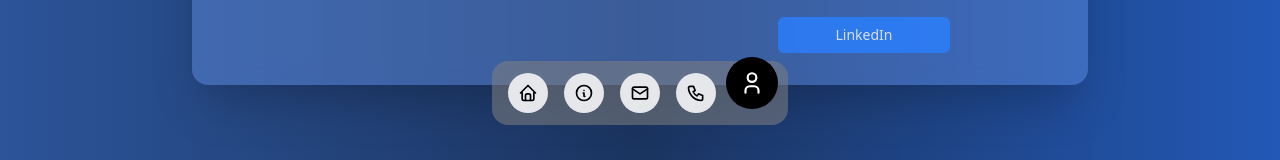
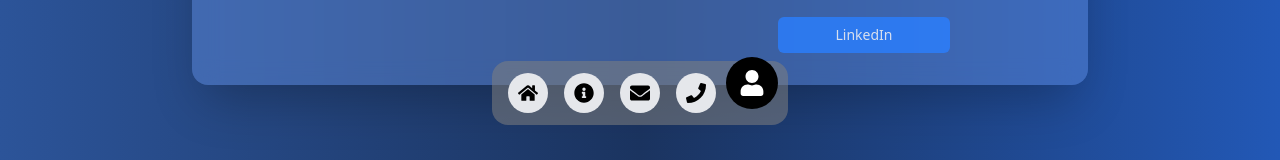
Before and after one commit to Anandhakrishnan15/Mailer, a React (Vite) app in the folder FEnd/: page /auth in a window 1280 px wide. Shown: the part 659-819 px from the top of the page. Built offline with nearby package versions, Linux system fonts and the light colour scheme.

Commit message:
nav bar icon

```diff
--- a/FEnd/src/Components/NavBar/Nav.jsx
+++ b/FEnd/src/Components/NavBar/Nav.jsx
@@ -1,43 +1,42 @@
-import React from 'react'
-import { FloatingDock } from '../ui/FloatingDock';
+import React from "react";
+import { FloatingDock } from "../ui/FloatingDock";
 import {
-  IconHome,
-  IconInfoCircle,
-  IconMail,
-  IconPhone,
-  IconUser,
-} from "@tabler/icons-react";
-import { useAuth } from "../../context/AuthContext"; // import context
+  FaHome,
+  FaInfoCircle,
+  FaEnvelope,
+  FaPhone,
+  FaUser,
+} from "react-icons/fa"; // using FontAwesome from react-icons
 
-// import "./NavBar.css"
+import { useAuth } from "../../context/AuthContext"; // global auth context
 
 const Nav = () => {
-  const { loggedIn } = useAuth(); // use global login state
+  const { loggedIn } = useAuth();
 
   const dockItems = [
     {
       title: "Home",
-      icon: <IconHome className="w-full h-full" />,
+      icon: <FaHome className="w-full h-full" />,
       href: "/",
     },
     {
       title: "About Us",
-      icon: <IconInfoCircle className="w-full h-full" />,
+      icon: <FaInfoCircle className="w-full h-full" />,
       href: "/about",
     },
     {
       title: "Mail",
-      icon: <IconMail className="w-full h-full" />,
+      icon: <FaEnvelope className="w-full h-full" />,
       href: "mailto:example@example.com",
     },
     {
       title: "Contact",
-      icon: <IconPhone className="w-full h-full" />,
+      icon: <FaPhone className="w-full h-full" />,
       href: "/contact",
     },
     {
       title: loggedIn ? "Profile" : "Log In / Sign Up",
-      icon: <IconUser className="w-full h-full" />,
+      icon: <FaUser className="w-full h-full" />,
       href: loggedIn ? "/profile" : "/auth",
     },
   ];
@@ -51,6 +50,6 @@ const Nav = () => {
       />
     </div>
   );
-}
+};
 
-export default Nav
+export default Nav;
```
